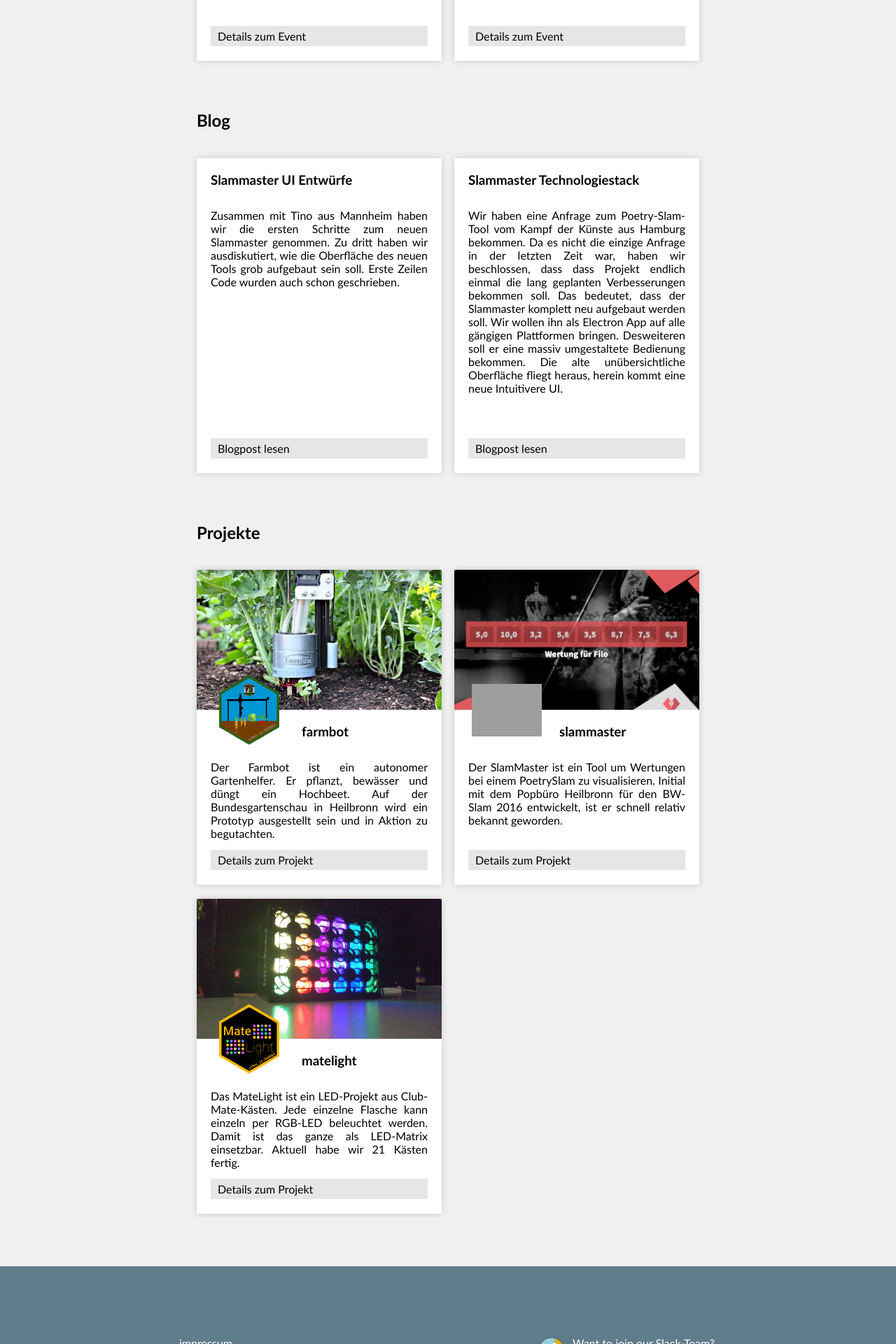
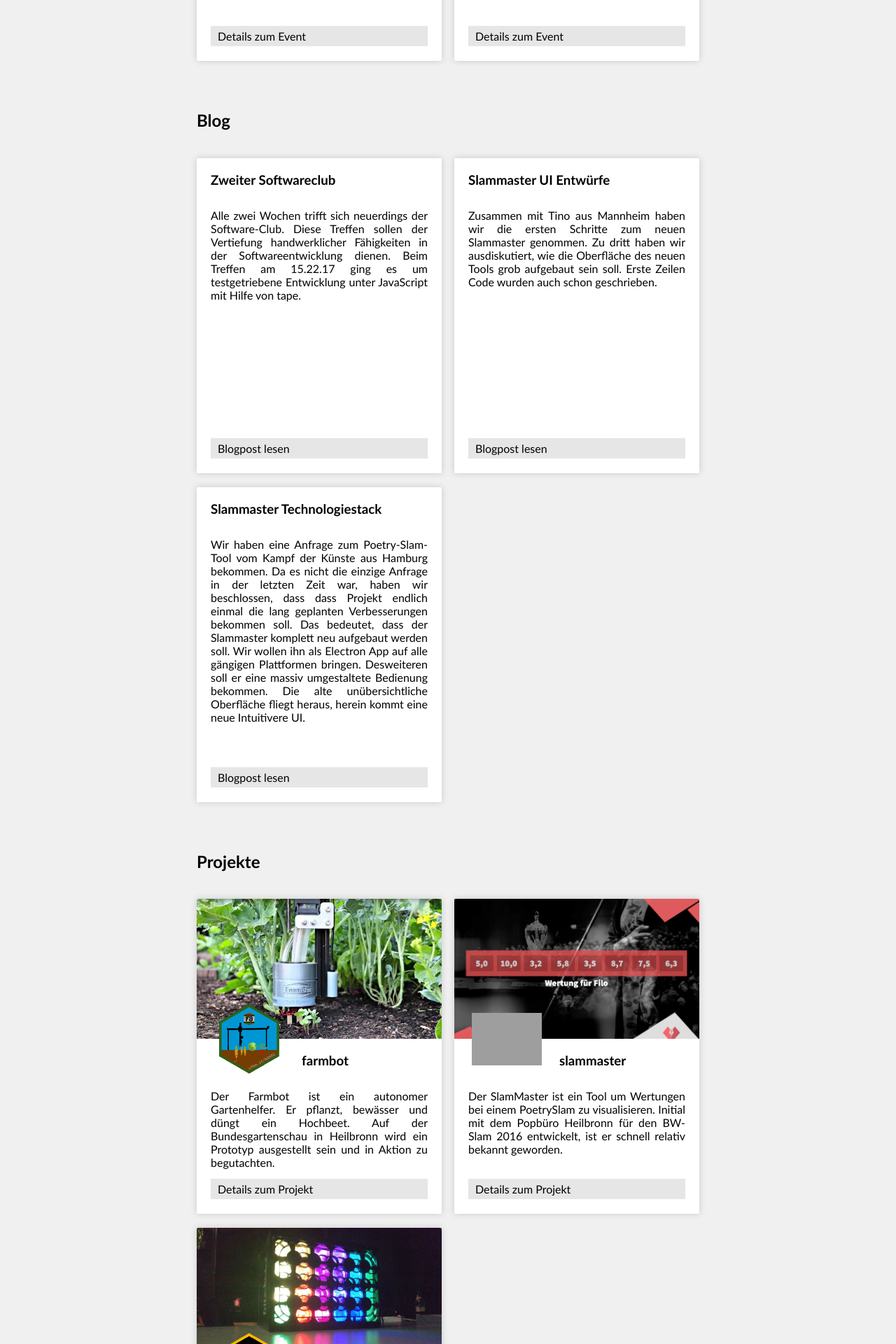
Before and after one commit to opendata-heilbronn/codeforheilbronn-de, a Jekyll site: the page built from index.html, in a window 1280 px wide. Shown: the part 859-2779 px from the top of the page at 70% size. Built offline with Jekyll 4.4.1, drawn with Linux system fonts in a browser that asks for light colours; nearby versions of some CDN libraries; comment, search, counter and statistics services are not loaded; grey boxes are pictures that could not be loaded.

Commit message:
some layout/design stuff - blogbeitrag zweiter Softwareclub

```diff
--- a/_data/contributors.yml
+++ b/_data/contributors.yml
@@ -38,7 +38,7 @@
     name:       "Adrian Stabiszewski"
     twitter:    "@nitegate"
     avatar:     "/uploads/avatar-adrian.jpg"
-    intro:      ""
+    intro:      "Vorstand von CodeForHeilbronn e.V. - CoWorker in Heilbronn - Entrepreneur"
     badges:
 
 -   nick:       "franz"
--- a/_includes/footer.html
+++ b/_includes/footer.html
@@ -6,7 +6,8 @@
     </section>
 
     <section>
-
+      <a class="twitter-timeline" href="https://twitter.com/codeforhn?ref_src=twsrc%5Etfw">Tweets by codeforhn</a>
+      <script async src="https://platform.twitter.com/widgets.js" charset="utf-8"></script>
     </section>
 
     <section>
--- a/_layouts/blog.html
+++ b/_layouts/blog.html
@@ -6,7 +6,10 @@
 <div class="content-container blog cfh-card-float-right">
 
     <div class="cfh-project-content">
-        <div class="content">{{ content }}</div>
+        <div class="content">
+            <h1>{{ page.title }}</h1>
+            {{ content }}
+        </div>
 
         <div class="cfh-contributors">
             <h3>Author</h3>
--- /dev/null
+++ b/_posts/2017-11-15-zweiter-softwareclub.md
@@ -0,0 +1,75 @@
+---
+title: Zweiter Softwareclub
+date: 2017-11-15
+tags:
+- softwareclub
+- events
+- javascript
+- testdriven
+layout: blog
+subtitle: "Zweites Treffen des Software-Club widmete sich dem Thema 'Testdriven in JavaScript entwickeln'"
+published: true
+teaser: "Alle zwei Wochen trifft sich neuerdings der Software-Club. Diese Treffen sollen der Vertiefung handwerklicher Fähigkeiten in der Softwareentwicklung dienen. Beim Treffen am 15.22.17 ging es um testgetriebene Entwicklung unter JavaScript mit Hilfe von tape."
+authors:
+    - adrian
+    - joni
+---
+
+## Was ist der Softwareclub?
+
+Der Softwareclub ist ein Veranstaltungsformat von Code For Heilbronn, bei dem es vor allem um handwerkliche Fähigkeiten in der Softwareentwicklung gehen soll.
+
+Zu Beginn eines Treffens gibt es einen Impulsvortrag zu einem bestimmten Thema, einem Best Practice, einem Framework oder ähnlichem.
+Danach gibt es z.B. Mobprogramming, Diskussionen oder freies Entwickeln.
+
+Der Softwareclub findet alle zwei Wochen, immer in den geraden Kalenderwochen statt.
+
+## Recap
+
+Beim zweiten Softwareclub wurde mit Hilfe des [tape-Testingframeworks](https://github.com/substack/tape) ein Anstoß für testgetriebene Entwicklung gesetzt.
+
+Adrian hielt dabei den Impulsvortrag zu beginn und zeigte einige Slides über die Grundsätze der testgetriebenen Entwicklung. Danach kamen direkt Codebeispiele und Mobprogramming.
+
+
+
+## Code
+
+    const test = require("tape");
+
+    function calculateSeconds(input) {
+        const values = input.split(":");
+        if (values.length === 1) {
+            return Number(values[0]);
+        } else {
+            if (values.length === 2) {
+                return Number(values[0]) * 3600 + Number(values[1]) * 60;
+            } else {
+                return Number(values[0]) * 3600 + Number(values[1]) * 60 + Number(values[2]);
+            }
+        }
+    }
+
+    test("first test", function (t) {
+        t.plan(1);
+        const result = calculateSeconds("32");
+        t.equals(result, 32);
+    });
+
+    test("parse time minutes and seconds", function (t) {
+        const input = "00:56:32";
+        t.equals(calculateSeconds(input), 3392);
+        t.end();
+    });
+
+
+    test("parse time hours, minutes and seconds", function (t) {
+        const input = "12:56:32";
+        t.equals(calculateSeconds(input), 46592);
+        t.end();
+    });
+
+    test("parse time hours und minutes", function (t) {
+        const input = "12:56";
+        t.equals(calculateSeconds(input), 46560);
+        t.end();
+    });
--- a/styles/main.scss
+++ b/styles/main.scss
@@ -20,6 +20,7 @@
 @import "partials/cfh-badge-list.scss";
 @import "partials/cfh-event-header.scss";
 @import "partials/cfh-contributor.scss";
+@import "partials/cfh-code.scss";
 
 @import "partials/layout-project.scss";
 
--- /dev/null
+++ b/styles/partials/cfh-code.scss
@@ -0,0 +1,8 @@
+
+
+pre.highlight {
+    background: rgba(0,0,0,0.05);
+    border: solid 1px rgba(0,0,0,0.2);
+    padding: 10px;
+
+}
--- a/styles/partials/footer.scss
+++ b/styles/partials/footer.scss
@@ -18,6 +18,9 @@
 
 .footer > section {
     width: 100%;
+    height: 300px;
+    overflow: auto;
+    margin: 0 10px;
 }
 
 .footer > section img.cfh-footer-logo-image {
```
Also changed, not shown: other parts of _includes/footer.html (+4 -0 lines).
